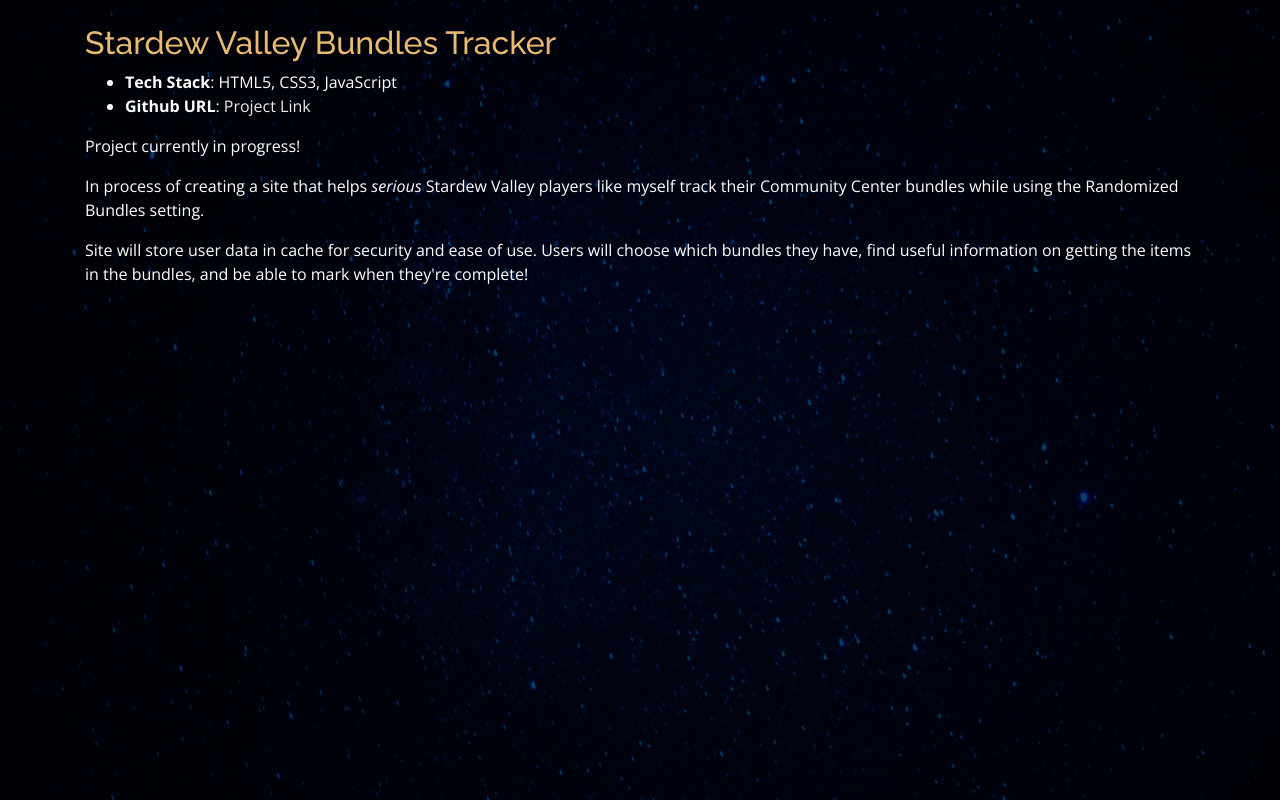
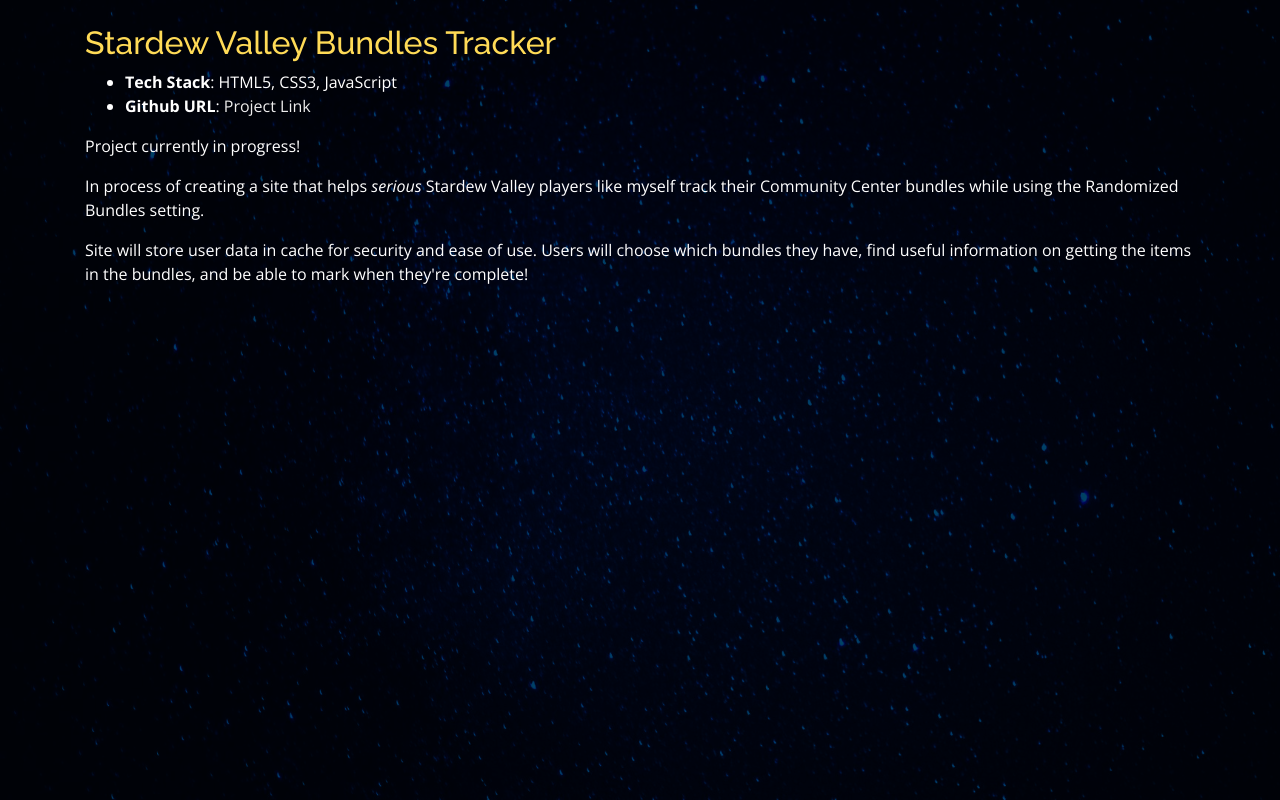
Before and after one commit to scarmonies/scarmonies.github.io, a plain HTML site: page projects/bundlestracker.html in a window 1280 px wide. Drawn offline with nearby package versions, Linux system fonts and the light colour scheme; files whose address does not match are found by name.

Commit message:
Update bundlestracker.html

```diff
--- a/projects/bundlestracker.html
+++ b/projects/bundlestracker.html
@@ -43,7 +43,7 @@
 
             <div class="col-lg-12 portfolio-info">
               <br>
-              <h2 style="color:#E9BB72">Stardew Valley Bundles Tracker</h2>
+              <h2 style="color:#FFDB57">Stardew Valley Bundles Tracker</h2>
               <ul>
                 <li><strong>Tech Stack</strong>: HTML5, CSS3, JavaScript</li>
                 <li><strong>Github URL</strong>: <a href="https://github.com/scarmonies" target="_blank">Project Link</a></li>
```
